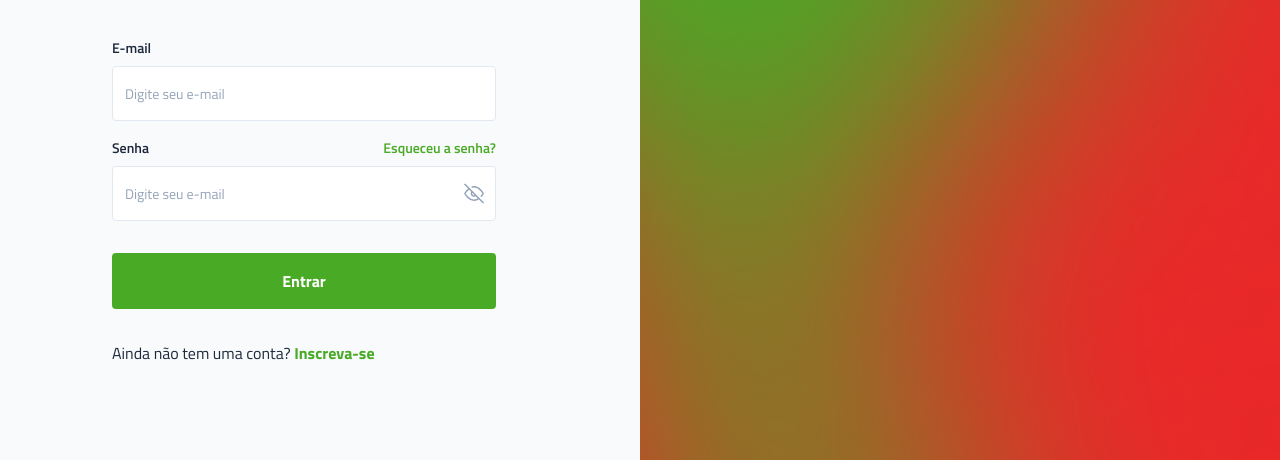
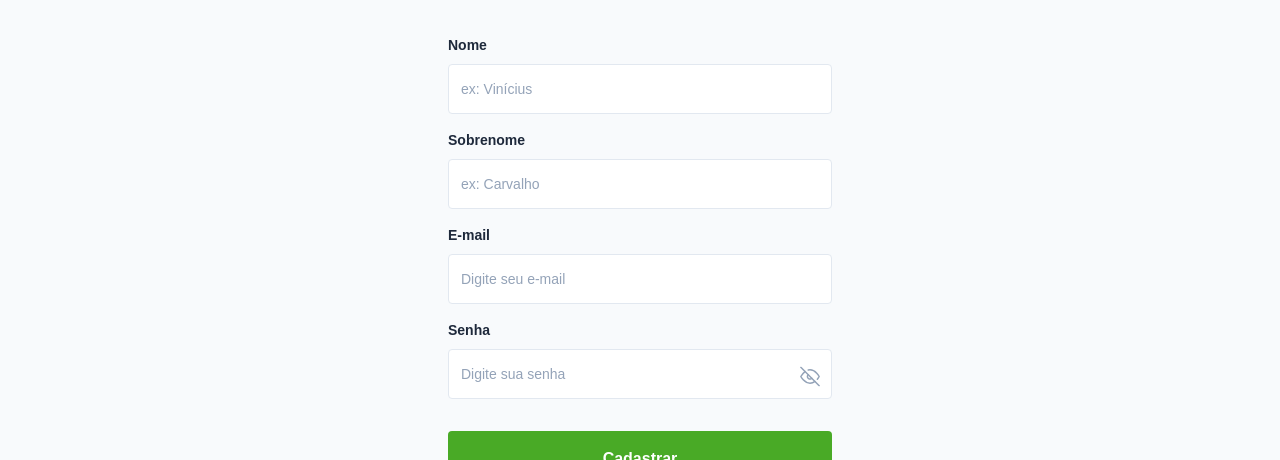
Before and after one commit to nomevini/MeConta, a plain HTML site: page frontend/pages/login/index.html in a window 1280 px wide. Both pictures are taken after a click on the link "Inscreva-se". Shown: the part 340-800 px from the top of the page. Drawn offline with Linux system fonts and the light colour scheme.

Commit message:
feat:adicionado interface cadastro de usuario

```diff
--- a/frontend/pages/login/index.html
+++ b/frontend/pages/login/index.html
@@ -3,7 +3,7 @@
 <head>
   <link rel="preconnect" href="https://fonts.googleapis.com">
   <link rel="preconnect" href="https://fonts.gstatic.com" crossorigin>
-  <link href="https://fonts.googleapis.com/css2?family=Titillium+Web:wght@400;600;700&display=swap" rel="stylesheet">
+  <link href="https://fonts.googleapis.com/css2?family=Poppins:ital,wght@0,100;0,400;0,700;1,100;1,400;1,700&display=swap" rel="stylesheet">
   <meta charset="UTF-8">
   <meta http-equiv="X-UA-Compatible" content="IE=edge">
   <meta name="viewport" content="width=device-width, initial-scale=1.0">
@@ -21,19 +21,19 @@
           <h1>Acesse a plataforma</h1>
           <p>Faça login ou registre-se para começar a construir seus projetos ainda hoje.</p>
         </div>
-        <div class="login-form">
+        <div class="login-form form">
             <div class="input-group">
                 <div class="input-wrapper">
-              <label  for= "email">E-mail</label>
+                    <label for="email">E-mail</label>
                     <input id="email" type="text" placeholder="Digite seu e-mail">
-              <small id="error-message">Digite um e-mail válido</small>
+                    <small class="error-message">Digite um e-mail válido</small>
                 </div>
                 <div class="input-wrapper">
                     <div class="password-header">
                         <label for="password">Senha</label>
                         <a href="">Esqueceu a senha?</a>
                     </div>
-              <input type="password" placeholder="Digite seu e-mail" id="input-password">
+                    <input type="password" placeholder="Digite sua senha" id="input-password">
                     <img id="olho-off" src="assets/icon-eye-off.svg" alt="Ícone olho cortado" class="eye" onclick="handleEye('olho-off', 'olho-on')">
                     <img id="olho-on" src="assets/icon-eye-on.svg" alt="Ícone olho" class="eye d-none" onclick="handleEye('olho-on', 'olho-off')">
                 </div>
@@ -41,7 +41,41 @@
 
             <button type="submit" onclick="validate();">Entrar</button>
             <span>
-            Ainda não tem uma conta? <a href="#">Inscreva-se</a>
+                Ainda não tem uma conta? <a href="#" onclick="showSignupForm()">Inscreva-se</a>
+            </span>
+        </div>
+
+        <div class="signup-form form" style="display: none;">
+          <div class="input-group">
+              <div class="input-wrapper">
+                  <label for="name">Nome</label>
+                  <input id="name" type="text" placeholder="ex: Vinícius">
+                  <small class="error-message">Digite seu nome</small>
+              </div>
+              <div class="input-wrapper">
+                  <label for="lastname">Sobrenome</label>
+                  <input id="lastname" type="text" placeholder="ex: Carvalho">
+                  <small class="error-message">Digite seu sobrenome</small>
+              </div>
+              <div class="input-wrapper">
+                  <label for="signup-email">E-mail</label>
+                  <input id="signup-email" type="text" placeholder="Digite seu e-mail">
+                  <small class="error-message">Digite um e-mail válido</small>
+              </div>
+              <div class="input-wrapper">
+                  <div class="password-header">
+                      <label for="signup-password">Senha</label>
+                  </div>
+                  <input type="password" placeholder="Digite sua senha" id="signup-password">
+                  <img id="signup-olho-off" src="assets/icon-eye-off.svg" alt="Ícone olho cortado" class="eye" onclick="handleEye('signup-olho-off', 'signup-olho-on')">
+                  <img id="signup-olho-on" src="assets/icon-eye-on.svg" alt="Ícone olho" class="eye d-none" onclick="handleEye('signup-olho-on', 'signup-olho-off')">
+              </div>
+          </div>
+
+          <button type="submit" onclick="">Cadastrar</button>
+
+          <span>
+              Já tem uma conta? <a href="#" onclick="showLoginForm()">Faça login</a>
           </span>
       </div>
 
--- a/frontend/pages/login/script.js
+++ b/frontend/pages/login/script.js
@@ -27,3 +27,15 @@ function validate() {
     email.style.borderColor = ' #E2E8F0';
   }
 }
+
+// Função para mostrar o formulário de cadastro e ocultar o de login
+function showSignupForm() {
+  document.querySelector('.login-form').style.display = 'none';
+  document.querySelector('.signup-form').style.display = 'flex';
+}
+
+// Função para mostrar o formulário de login e ocultar o de cadastro
+function showLoginForm() {
+  document.querySelector('.login-form').style.display = 'flex';
+  document.querySelector('.signup-form').style.display = 'none';
+}
--- a/frontend/pages/login/style.css
+++ b/frontend/pages/login/style.css
@@ -32,6 +32,7 @@ a:hover {
   display: grid;
   grid-template-columns: 1fr;
   place-items: center;
+  overflow-y: auto; /* Adiciona a barra de rolagem vertical quando necessário */
 }
 
 .logo {
@@ -72,7 +73,7 @@ a:hover {
   color: #475569;
 }
 
-.login-form {
+.form {
   display: flex;
   flex-direction: column;
   gap: 3.2rem;
@@ -154,7 +155,7 @@ a:hover {
   color: #49AA26;
 }
 
-.login-form button[type="submit"] {
+.form button[type="submit"] {
   display: flex;
   justify-content: center;
   align-items: center;
@@ -173,39 +174,22 @@ a:hover {
   transition: .4s ease-in-out;
 }
 
-.login-form button[type="submit"]:hover {
+
+.form button[type="submit"]:hover {
   background: #3E9220;
 }
 
-.login-form span {
+
+.form span {
   font-weight: 400;
   font-size: 1.6rem;
   line-height: 2.4rem;
   color: #1E293B;
 }
 
-.login-form span a {
+.form span a {
   font-weight: 700;
   font-size: 1.6rem;
   line-height: 2.4rem;
   color: #49AA26;
 }
-
-
-/* Media Queries */
-
-@media (min-width: 1200px) {
-  .main {
-    grid-template-columns: 1fr 1fr;
-    place-items: unset;
-  }
-  .image {
-    display: block;
-  }
-}
-
-@media (max-width: 560px) {
-  .login {
-    margin: 4rem 5.6rem;
-  }
-}
```
Also changed, not shown: 1 other file. Lines whose indentation alone changed are shown as unchanged.
